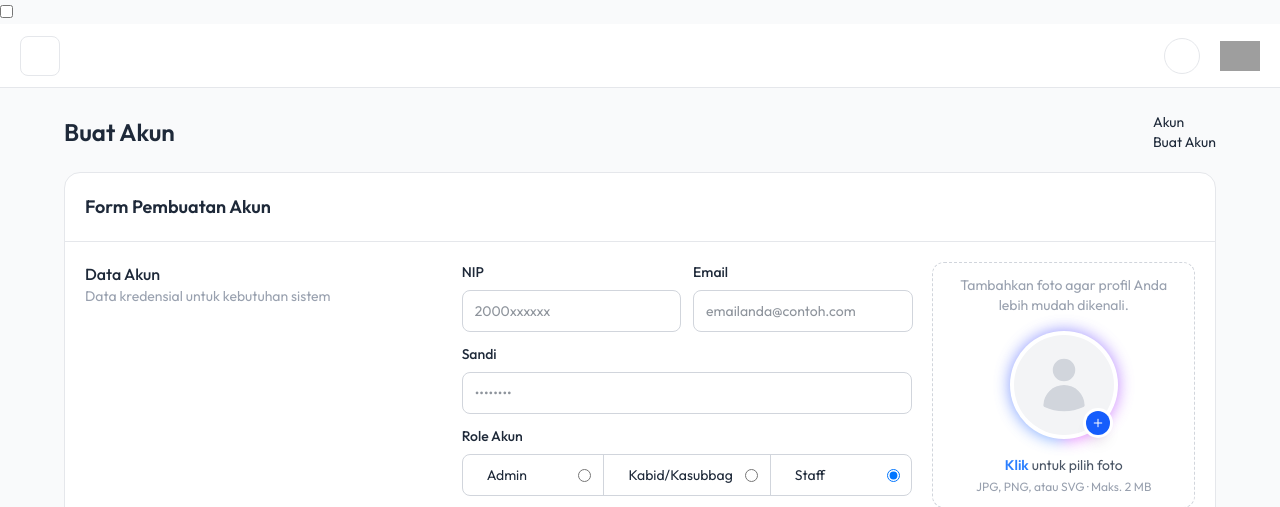
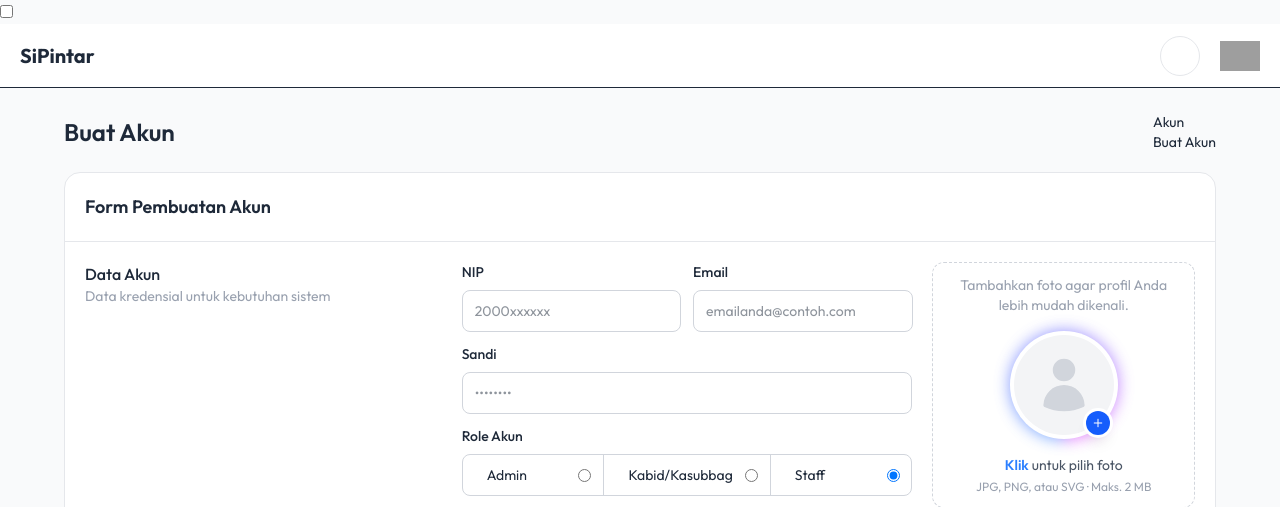
Before and after one commit to feri-yanto/SIPINTAR_Backend, a Django app: page /account/new-account in a window 1280 px wide. Shown: the top 507 px of the page. Run offline with Django 5.2, Linux system fonts and the light colour scheme; some libraries are stand-ins or nearby versions; grey boxes are pictures that could not be loaded.

Commit message:
perbaikan ui dan variable css

```diff
--- a/templates/components/navbar.html
+++ b/templates/components/navbar.html
@@ -1,47 +1,55 @@
-<nav class="min-h-16 flex items-center justify-between px-5 py-2 sticky top-0 z-5 bg-background border-b border-border">
-  <div>
+<nav class="min-h-16 flex items-center justify-between px-5 py-2 sticky top-0 z-5 bg-background border-b border-soft-border">
+  <!-- Button sidebar trigger -->
+  <div class="lg:hidden">
     <!-- Menu for open/close sidebar -->
-    <label for="app-drawer" class="size-10 inline-flex items-center justify-center rounded-lg bg-transparent border border-border text-base font-semibold text-gray-500 dark:text-gray-400 hover:bg-gray-50 dark:hover:bg-gray-800 hover:text-foreground"><i class="hgi hgi-stroke hgi-rounded hgi-menu-03"></i></label>
+    <label for="app-drawer" class="size-10 inline-flex items-center justify-center rounded-lg bg-transparent outline-none border border-border text-base font-bold cursor-pointer hover:bg-gray-100 not-hover:text-gray-500"><i class="hgi hgi-stroke hgi-rounded hgi-menu-03"></i></label>
     <!-- End Menu for open/close sidebar -->
+  </div>
+  <!-- Button sidebar trigger -->
+
+  <div class="max-sm:hidden">
+    <h1 class="text-xl font-bold">SiPintar</h1>
   </div>
 
   <div class="flex items-center gap-x-5">
+    <!-- Button toggle light/dark -->
     <div>
-      <button type="button" class="size-9 inline-flex items-center justify-center rounded-full bg-transparent border border-border text-sm font-semibold text-gray-500 dark:text-gray-400 hover:bg-gray-50 dark:hover:bg-gray-800 hover:text-foreground"><i class="hgi hgi-stroke hgi-rounded hgi-moon-02"></i></button>
+      <button type="button" class="size-10 inline-flex items-center justify-center rounded-full bg-transparent outline-none border border-border text-base font-semibold cursor-pointer hover:bg-gray-100 not-hover:text-gray-500"><i class="hgi hgi-stroke hgi-rounded hgi-moon-02"></i></button>
     </div>
+    <!-- Button toggle light/dark -->
 
     <!-- Avatar with dropdown -->
     <button popovertarget="popover-profile" style="anchor-name:--anchor-profile">
-      <div class="avatar">
+      <div class="avatar avatar-online">
         <div class="w-10 rounded-full">
           <img alt="Tailwind-CSS-Avatar-component" src="https://img.daisyui.com/images/profile/demo/spiderperson@192.webp" />
         </div>
       </div>
     </button>
-    <ul class="dropdown menu w-55 mt-2 mr-4 p-0 rounded-box bg-background text-base border border-border shadow-lg" popover id="popover-profile" style="position-anchor:--anchor-profile">
-      <li class="px-3 py-2">
-        <div class="pointer-events-none gap-0">
-          <p class="col-span-full truncate">Feriyanto</p>
-          <div class="badge badge-xs badge-soft badge-secondary rounded px-2">Admin</div>
-          <p class="col-span-full text-sm text-gray-500 truncate dark:text-gray-400">feriiiyanto.i7@gmail.com</p>
+    <ul class="dropdown menu min-w-55 mt-2 mr-4 p-0 rounded-xl bg-background text-base border border-soft-border shadow-lg" popover id="popover-profile" style="position-anchor:--anchor-profile">
+      <li class="p-2 text-sm pointer-events-none">
+        <div class="grid-flow-row gap-0">
+          <p class="truncate">Feriyanto</p>
+          <span class="col-start-2 badge badge-xs badge-soft badge-secondary">Admin</span>
+          <p class="truncate text-xs text-gray-500">feriiiyanto.i7@gmail.com</p>
         </div>
       </li>
-      <hr class="border-t-border" />
-      <li class="px-3 py-2">
-        <ul class="ms-0 ps-0 [&_a]:gap-x-3 [&_a>i:first-child]:text-xl">
+      <hr class="border-t-soft-border" />
+      <li class="p-2 text-sm">
+        <ul class="ms-0 ps-0 [&>*>*]:gap-x-3 [&>*>*]:hover:bg-gray-100 [&_*>i:first-child]:text-lg">
           <li>
-            <a href="" class="dark:hover:bg-white/5"><i class="hgi hgi-stroke hgi-rounded hgi-user-circle"></i> <span>Profil</span></a>
+            <a href=""><i class="hgi hgi-stroke hgi-rounded hgi-user-circle"></i> <span>Profil</span></a>
           </li>
           <li>
-            <a href="" class="dark:hover:bg-white/5"><i class="hgi hgi-stroke hgi-rounded hgi-circle-question-mark"></i> <span>Bantuan</span></a>
+            <a href=""><i class="hgi hgi-stroke hgi-rounded hgi-circle-question-mark"></i> <span>Bantuan</span></a>
           </li>
         </ul>
       </li>
-      <hr class="border-t-border" />
-      <li class="px-3 py-2">
-        <form action="{% url 'auth:logout' %}" method="post" class="auto-cols-fr gap-x-3 hover:bg-red-50 text-red-500 dark:hover:bg-red-500/10">
+      <hr class="border-t-soft-border" />
+      <li class="p-2 text-sm text-destructive-foreground *:hover:bg-destructive">
+        <form action="{% url 'auth:logout' %}" method="post" class="auto-cols-fr">
           {% csrf_token %}
-          <button type="submit" class="flex items-center gap-x-2 cursor-pointer"><i class="hgi hgi-stroke hgi-rounded hgi-logout-01 text-xl"></i> <span>Keluar</span></button>
+          <button type="submit" class="flex items-center gap-3 cursor-pointer"><i class="hgi hgi-stroke hgi-rounded hgi-logout-01 text-lg"></i> <span>Keluar</span></button>
         </form>
       </li>
     </ul>
```
